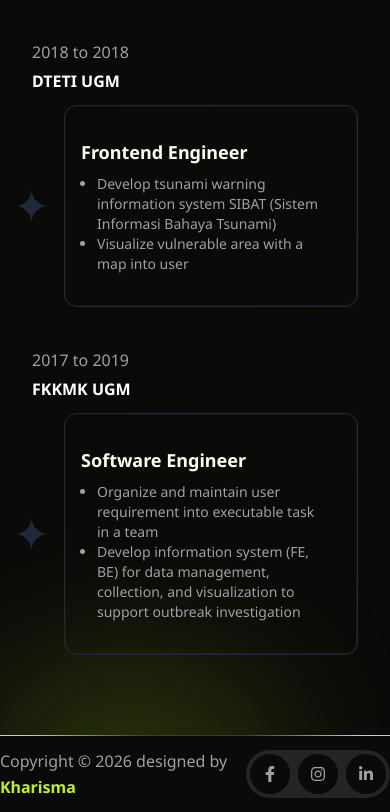
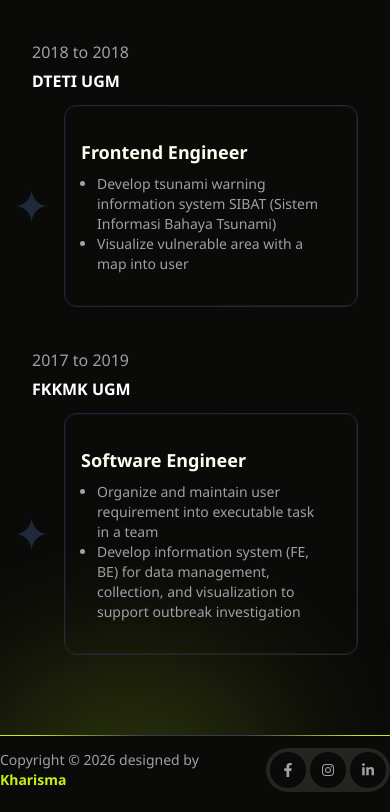
Before and after one commit to kharismaprasetya/cv_profile, a Next.js app: page / in a window 390 px wide. Shown: the part 2687-3499 px from the top of the page. Built offline with nearby package versions, Linux system fonts and the light colour scheme.

Commit message:
DONE handle respoinve for footer

```diff
--- a/components/footer/Footer.tsx
+++ b/components/footer/Footer.tsx
@@ -3,37 +3,37 @@ import { FaFacebookF, FaInstagram, FaLinkedinIn } from "react-icons/fa";
 export default function Footer() {
   return (
     <footer className="footer relative">
-      <div className="w-full flex justify-center items-center gap-2 py-3 border-t border-gray-800">
-        <div>
-          <p>
+      <div className="w-full flex justify-center items-center gap-1 py-3 border-t border-gray-800">
+        <div className="copyright">
+          <p className="text-sm md:text-base">
             Copyright &copy; 2026 designed by{" "}
             <span className="font-bold text-brand">Kharisma</span>
           </p>
         </div>
-        <div className="flex gap-2 p-1 rounded-4xl bg-secondary">
+        <div className="social flex items-center gap-1 md:gap-2 p-1 rounded-4xl bg-secondary">
           <a
-            className="bg-main p-3 rounded-full hover:!bg-[#c4ef17] hover:text-black"
+            className="bg-main flex justify-center items-center w-[36px] h-[36px] sm:w-[40px] sm:h-[40px] p-2 rounded-full hover:!bg-[#c4ef17] hover:text-black"
             href="https://facebook.com/kharisma.prasetya.5/"
             target="_blank"
             rel="noopener noreferrer"
           >
-            <FaFacebookF />
+            <FaFacebookF className="w-[14px] h-[14px] sm:w-[16px] sm:h-[16px]" />
           </a>
           <a
-            className="bg-main p-3 rounded-full hover:!bg-[#c4ef17] hover:text-black"
+            className="bg-main flex justify-center items-center w-[36px] h-[36px] sm:w-[40px] sm:h-[40px] p-3 rounded-full hover:!bg-[#c4ef17] hover:text-black"
             href="https://www.instagram.com/prasetyakharisma/"
             target="_blank"
             rel="noopener noreferrer"
           >
-            <FaInstagram />
+            <FaInstagram className="w-[14px] h-[14px] sm:w-[16px] sm:h-[16px]" />
           </a>
           <a
-            className="bg-main p-3 rounded-full hover:!bg-[#c4ef17] hover:text-black"
+            className="bg-main flex justify-center items-center w-[36px] h-[36px] sm:w-[40px] sm:h-[40px] p-3 rounded-full hover:!bg-[#c4ef17] hover:text-black"
             href="https://www.linkedin.com/in/kharisma-prasetya-a39833129/"
             target="_blank"
             rel="noopener noreferrer"
           >
-            <FaLinkedinIn />
+            <FaLinkedinIn className="w-[14px] h-[14px] sm:w-[16px] sm:h-[16px]" />
           </a>
         </div>
       </div>
--- a/components/introduction/Introduction.tsx
+++ b/components/introduction/Introduction.tsx
@@ -97,7 +97,7 @@ export default function Introduction() {
             />
           </div>
           <div className="hidden md:block absolute top-0 left-0 w-full h-full rounded-[50%] bg-[rgba(196,239,23,.2)] blur-[128px] -z-1"></div>
-          <div className="hidden md:block flex justify-center items-center h-full">
+          <div className="hidden md:block lg:flex lg:justify-center lg:items-center h-full">
             <Image
               className="h-[450px] w-auto"
               width={246}
```
